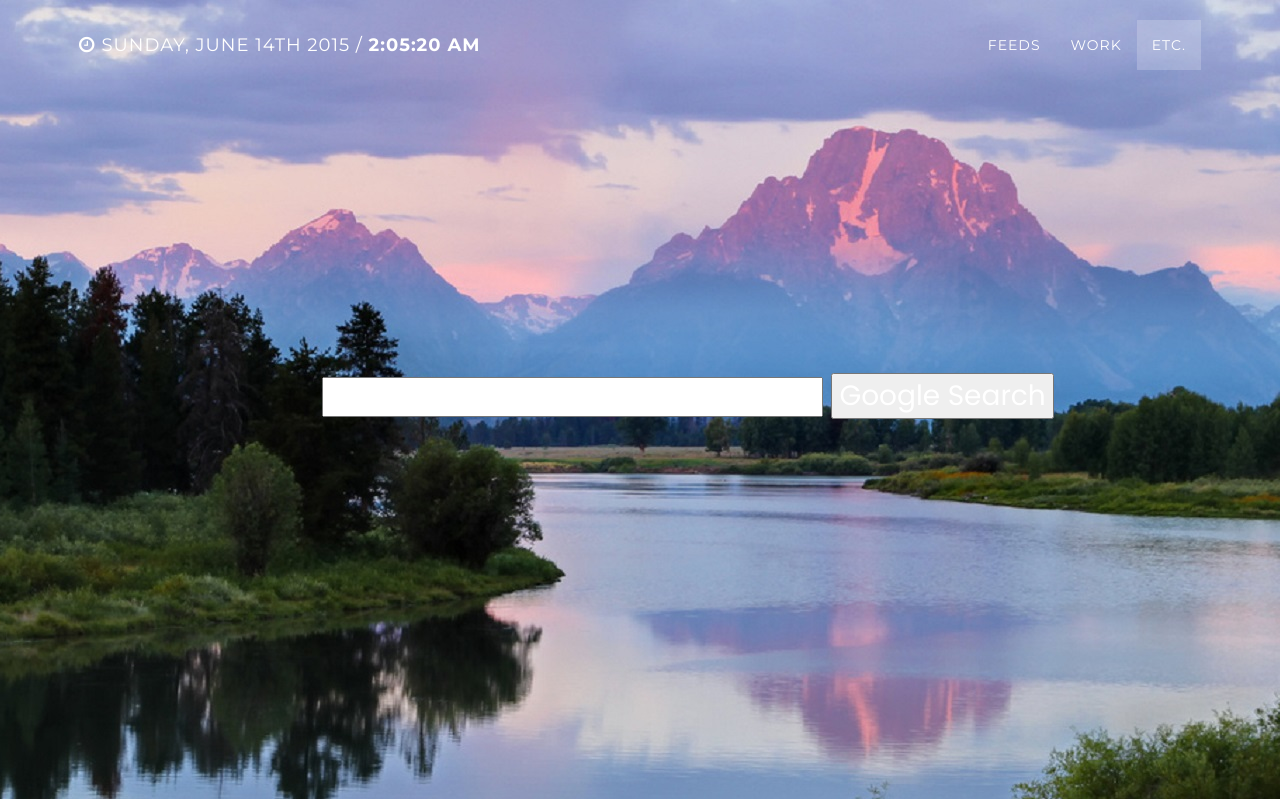
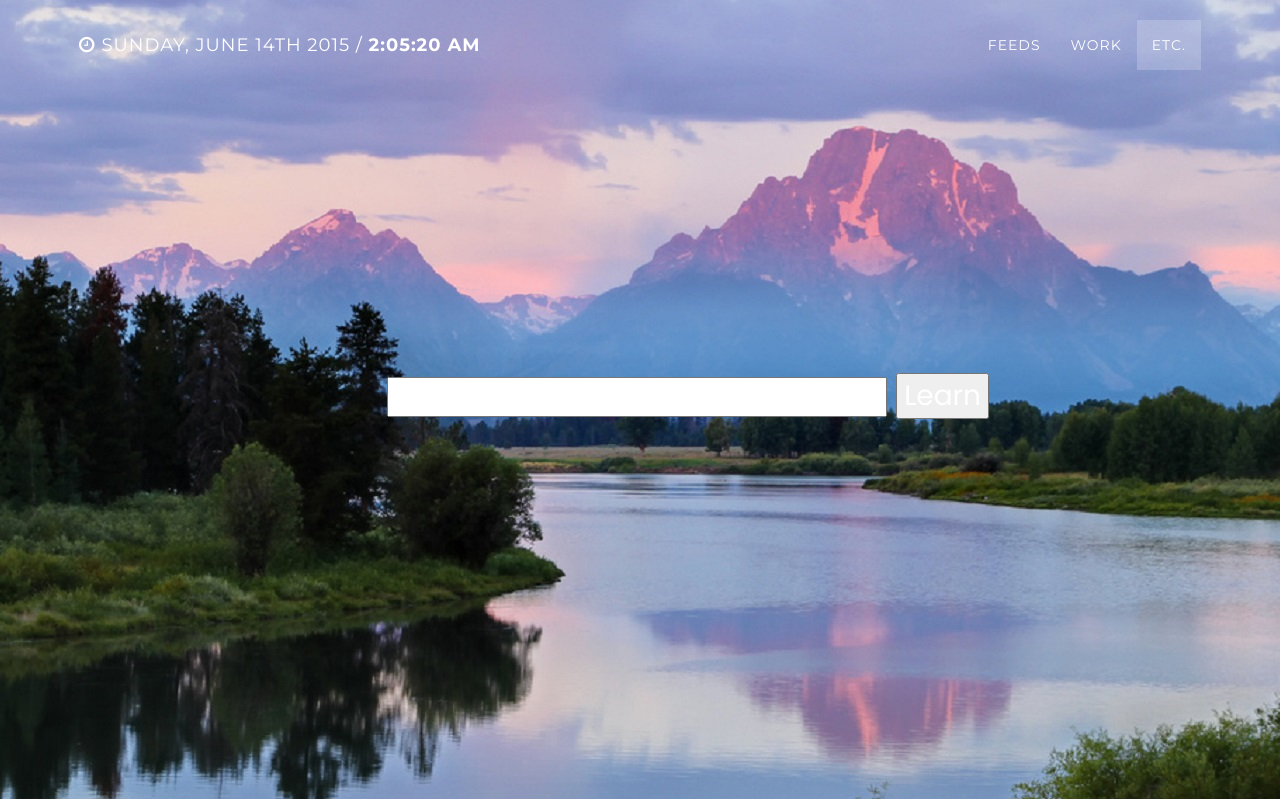
Before and after one commit to robotarmies/homepage, a PHP site: page / in a window 1280 px wide. Shown: the top 799 px of the page. Run offline with PHP 8.4, Linux system fonts and the light colour scheme; some libraries are stand-ins or nearby versions; some web fonts are replaced.

Commit message:
update to search button text

```diff
--- a/index.php
+++ b/index.php
@@ -83,7 +83,7 @@
                         <article class="newsbox">
                             <form method="get" action="http://www.google.com/search">
                                 <input type="text" name="q" size="50" maxlength="255" value="" style="font-size: 1.7em; width: 60%; margin: 0 5px 10px 0"/>
-                                <input type="submit" value="Google Search" style="font-size:2em; display: inline;"/>
+                                <input type="submit" value="Learn" style="font-size:2em; display: inline;"/>
                             </form>
                         </article>
 <!--                        <h1 class="brand-heading">Be Awesome</h1>-->
```
